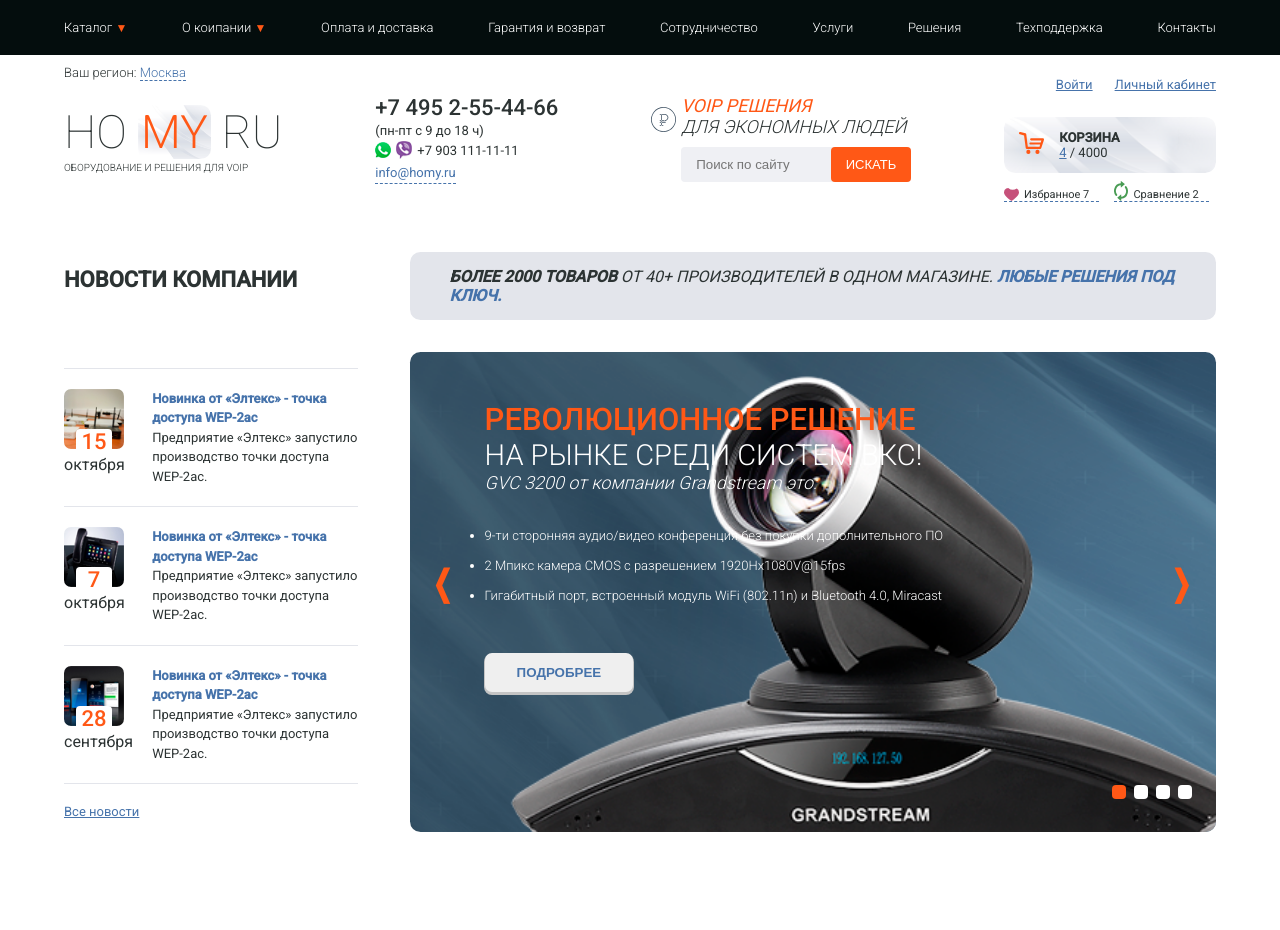
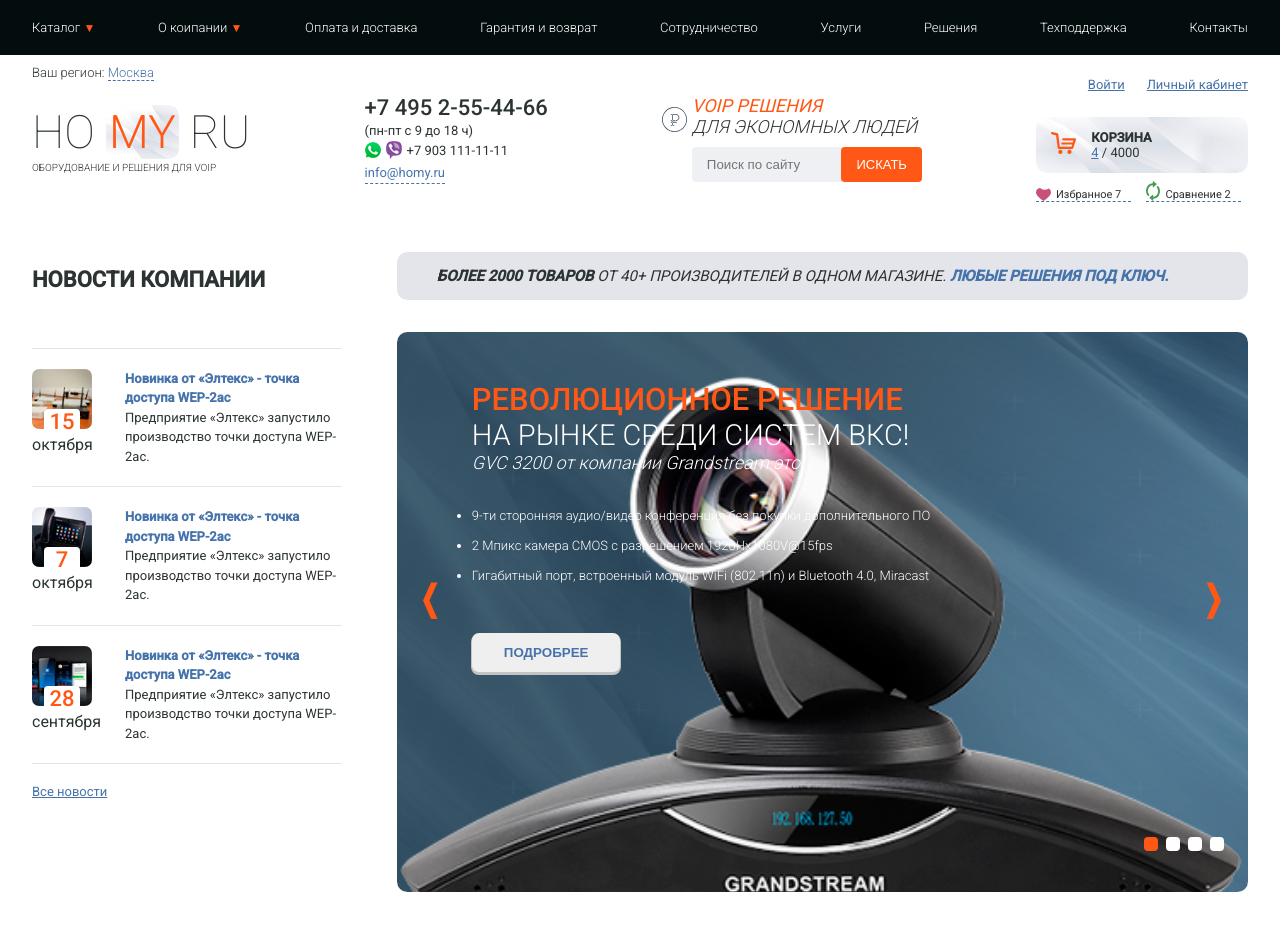
Before and after one commit to SlezaKlouna/HOMYRU, a plain HTML site: page index.html in a window 1280 px wide. Before the commit the page ends 892 px from the top, so only its background shows below. Drawn offline with Linux system fonts and the light colour scheme.

Commit message:
change slider

```diff
--- a/css/style.scss
+++ b/css/style.scss
@@ -22,7 +22,7 @@ body{
 }
 
 .wrapper{
-  width: 90%;
+  width: 95%;
   margin: 0 auto;
   color: $mainColorText;
 }
@@ -106,6 +106,7 @@ body{
 .location{
   font-size: $paragraphSize;
   font-weight: 300;
+  margin-bottom: 25px;
 
   a{
     @include link;
@@ -116,7 +117,7 @@ body{
   text-transform: uppercase;
   font-weight: 100;
   font-size: 46px;
-  padding-top: 25px;
+  color: $mainColorText;
 
   .logo-span{
     font-weight: 300;
@@ -411,7 +412,7 @@ body{
 
 .slider-subtitle{
   width: 70%;
-  font-size: 16px;
+  font-size: 15px;
   padding: 15px 40px;
   font-style: italic;
   background-color: $decorationColor;
@@ -430,7 +431,7 @@ body{
 
 .slider{
   width: 70%;
-  height: 60vh;
+  height: 70vh;
   background-image: url(../img/slider-bg.png);
   background-repeat: no-repeat;
   background-position: center center;
@@ -473,7 +474,7 @@ body{
   height: 100%;
   background-size: contain;
   background-repeat: no-repeat;
-  background-position: 140% 20px;
+  background-position: 180% 40px;
 }
 
 #first-slide, #second-slide, #third-slide, #fourth-slide{
--- a/index.html
+++ b/index.html
@@ -51,14 +51,14 @@
             <div class="location">Ваш регион:
                 <a href="#">Москва</a>
             </div>
-            <div class="logo">
+            <a href="#" class="logo">
                 ho
                 <span class="logo-span">my</span>
                 ru
                 <p class="description-logo">
                     Оборудование и решения для VoIP
                 </p>
-            </div>
+            </a>
 
         </div>
         <div class="phones">
```
Also changed, not shown: css/style.css, 1 other file.
